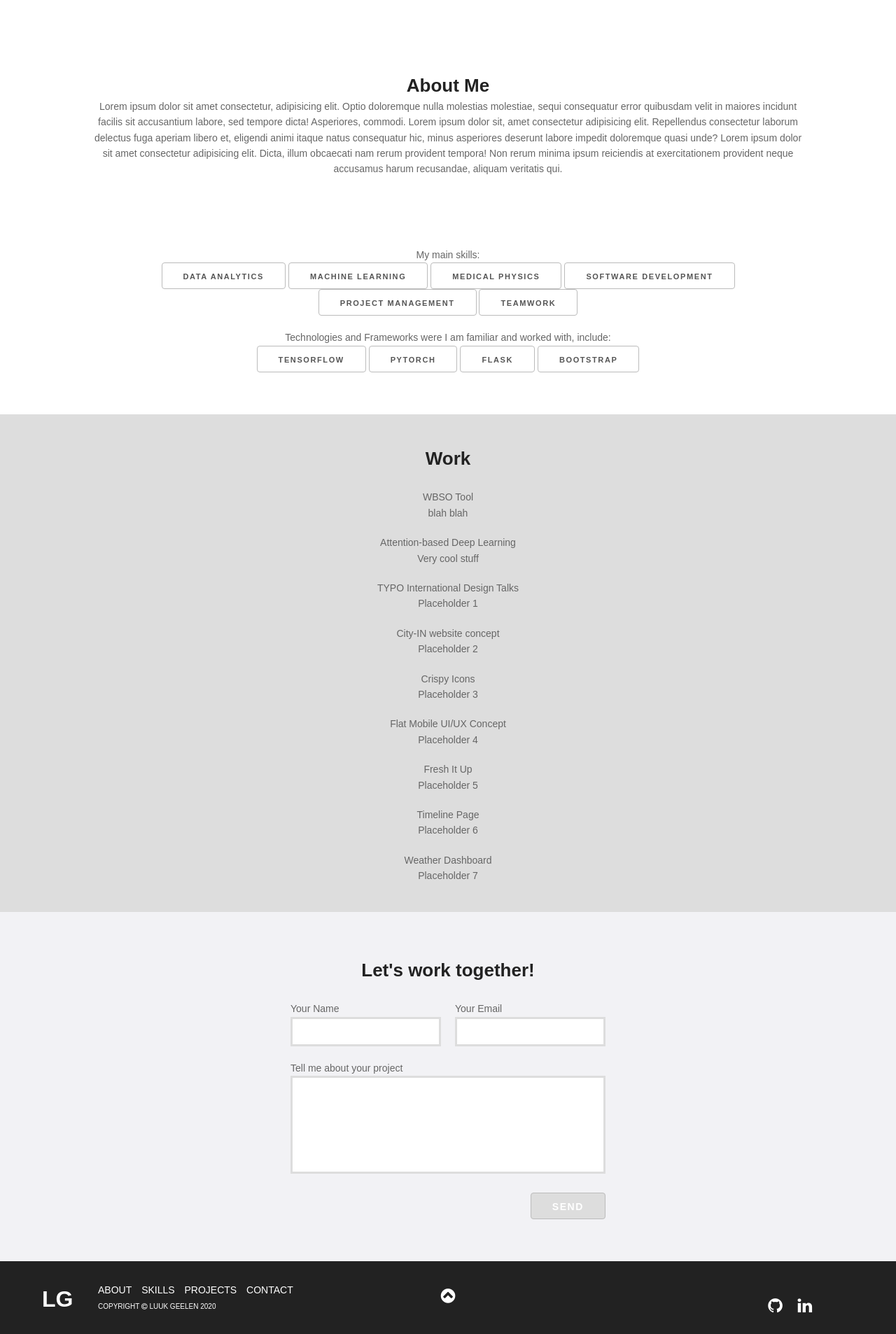
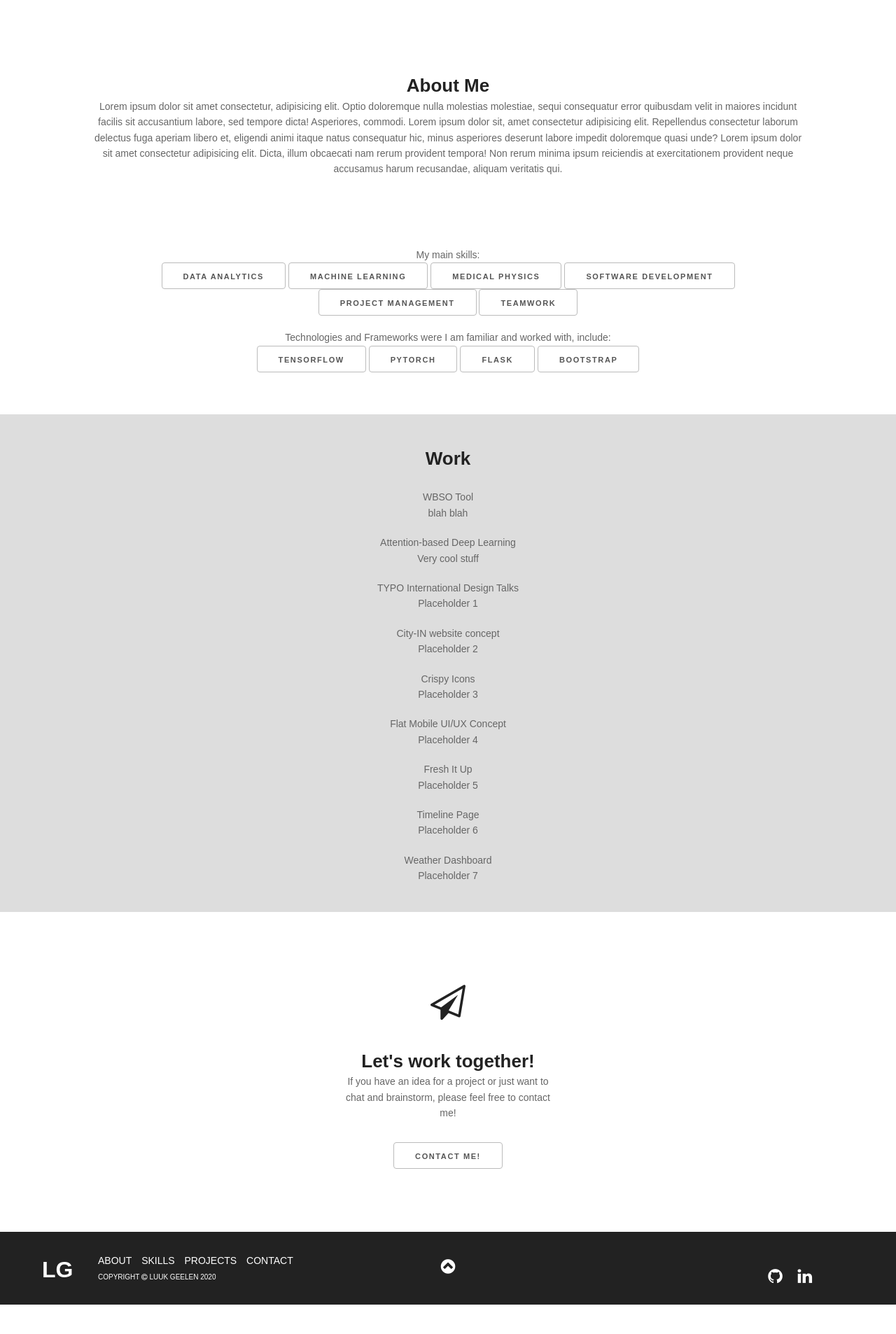
Before and after one commit to LuuckyG/PortfolioWebsite, a Jekyll site: the page built from index.html, in a window 1280 px wide. Shown: the part 861-2767 px from the top of the page at 70% size. Built offline with Jekyll 4.4.1, drawn with Linux system fonts in a browser that asks for light colours; some web fonts are replaced; after the commit the page ends 2725 px from its top, so only the background shows below that.

Commit message:
Changed contact me section

```diff
--- a/_includes/contact.html
+++ b/_includes/contact.html
@@ -1,28 +1,17 @@
-<section id="contact" class="contact-section alt-background">
+<section id="contact" class="contact-section">
 
     <div class="content-wrapper">
-        <div class="contact-form-header">
-            <h3>Let's work together!</h3>
+
+        <div class="contact-icon-wrapper">
+            <i class="fa fa-paper-plane-o"></i>
         </div>
 
-        <form class="contact-form" method="POST" action="//formspree.io/{{site.data.settings.email}}">
+        <div class="contact-info-wrapper">
+            <h3>Let's work together!</h3>
+            <p>If you have an idea for a project or just want to chat and brainstorm, please feel free to contact me!</p>
+            <a href="mailto:{{ site.data.settings.email }}"><button>Contact me!</button></a>
+        </div>
 
-            <fieldset class="contact-info-wrapper">
-                <label><span>Your Name</span>
-                <input></label>
-
-                <label><span>Your Email</span>
-                <input></label>
-            </fieldset>
-
-            <label><span>Tell me about your project</span>
-            <textarea></textarea></label>
-
-            <div class="submit-wrapper">
-                <button type="submit">Send</button>
-            </div>
-
-        </form>
     </div>
 
 </section>
--- a/assets/css/4-sections/_contact.sass
+++ b/assets/css/4-sections/_contact.sass
@@ -1,79 +1,22 @@
 .contact-section
     display: flex
     margin: 0 auto
+    text-align: center
 
 
-form
-    max-width: 450px
-    margin: 0 auto 20px auto
-    text-align: left
-
-    fieldset
-        border: none
-
-    input, textarea
-        box-sizing: border-box
-        border: 3px solid $silver
-        width: 100%
-        appearance: none
-        padding: 10px
-
-    textarea
-        height: 10em
-        resize: none
-
-    .submit-wrapper
-        text-align: right
-
-    [type="submit"]
-        background: $silver
-        color: white
-        font-size: 14px
-        text-transform: uppercase
-        width: fit-content
-
-        &:hover
-            background: $silver
-
+.contact-icon-wrapper
+    padding-top: 50px
+    font-size: 50px
+    color: #222
 
 .contact-info-wrapper
+    width: 30%
+    margin: auto
+    padding-bottom: 50px
 
-    margin: 0
-    padding: 0
+    h3
+        margin-bottom: 0
 
-    label
-        box-sizing: border-box
-        display: inline-block
-        width: 50%
-        text-align: left
-        float: left
-
-        &:nth-child(1)
-            padding-right: 10px
-
-        &:nth-child(2)
-            padding-left: 10px
-
-    span
-        box-sizing: border-box
-        display: block
-
-
-label
-    display: block
-    margin-bottom: 20px
-
-
-@media screen and ( max-width: 900px)
-    .contact-info-wrapper
-
-        label
-            width: 100%
-            text-align: left
-            float: left
-
-            &:nth-child(1)
-                padding-right: 0
-
-            &:nth-child(2)
-                padding-left: 0
+    p
+        margin: auto
+        padding-bottom: 30px
```
